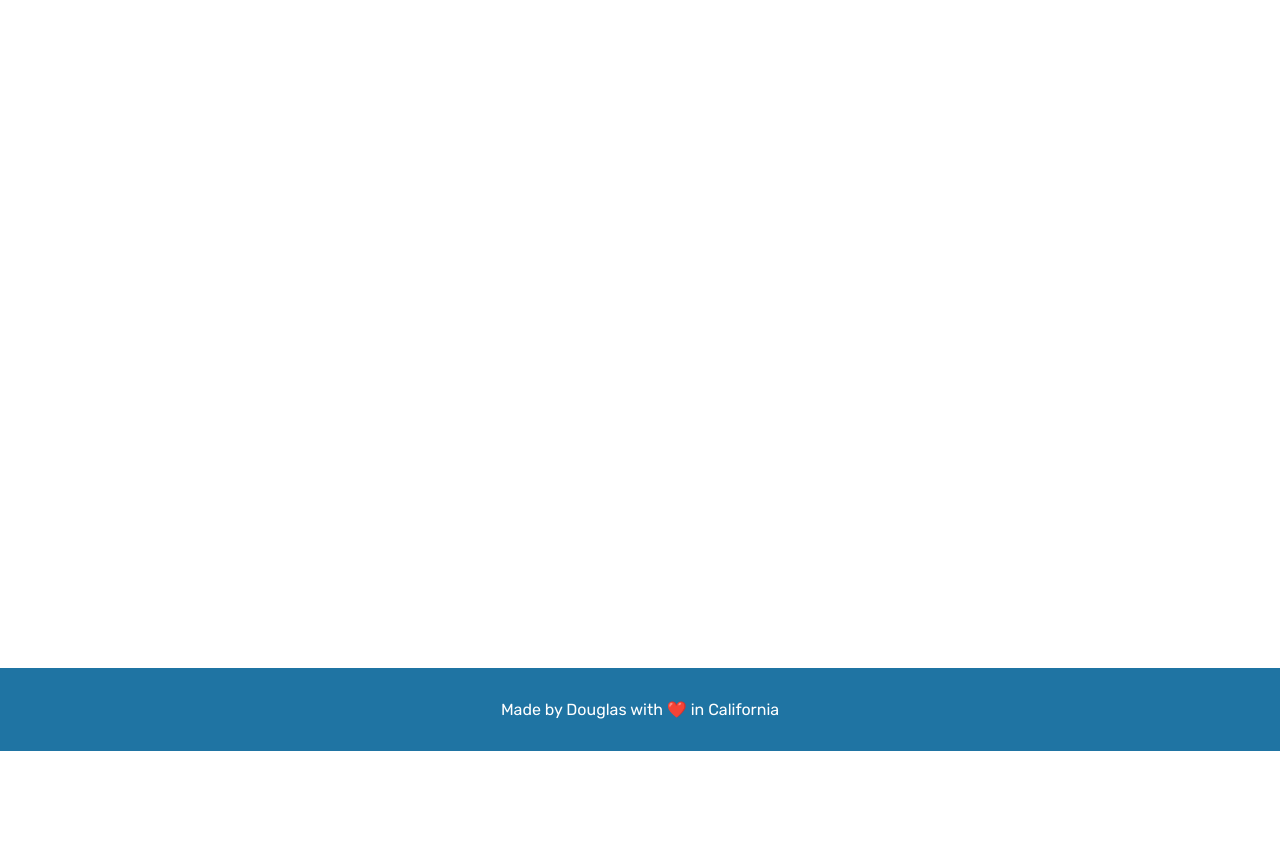
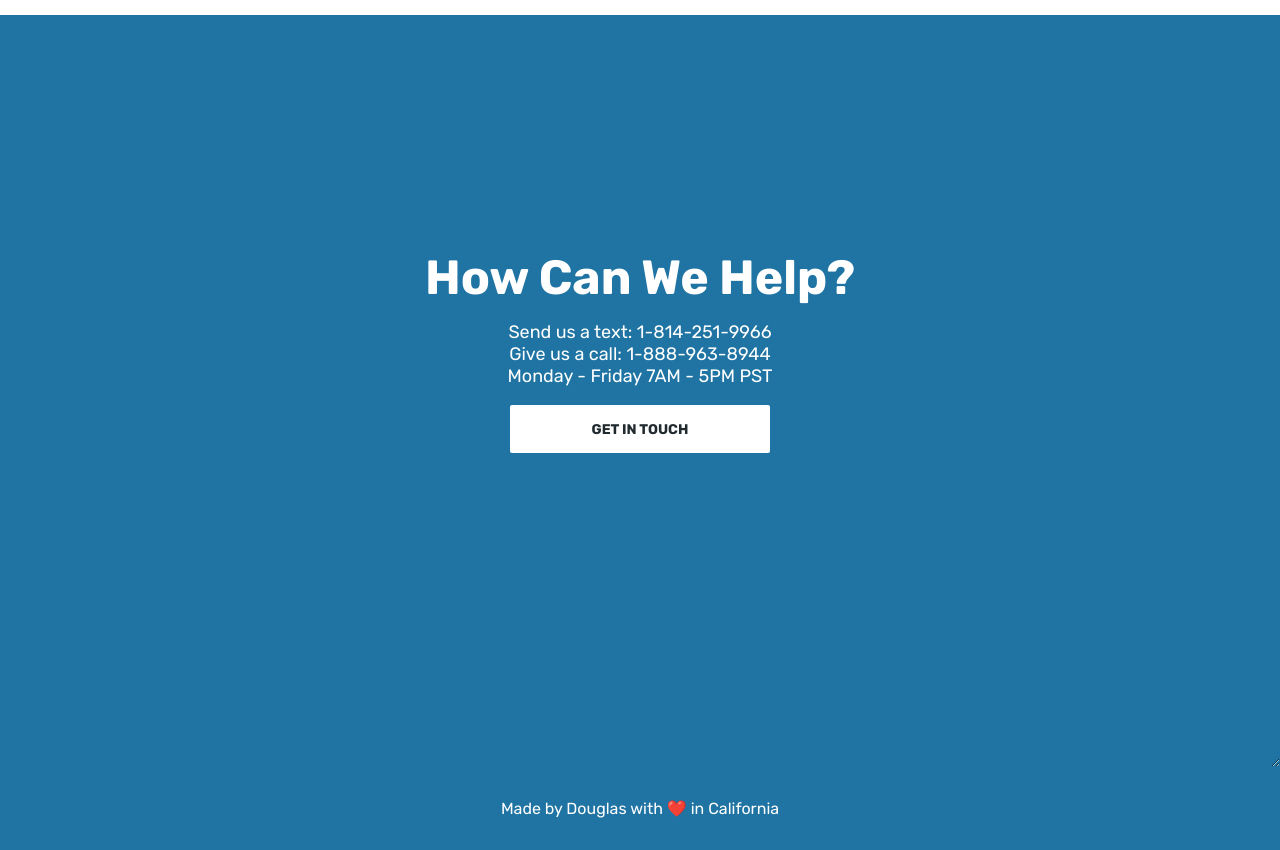
Before and after one commit to MadeByDouglas/footy-birds, a plain HTML site: page contact.html in a window 1280 px wide. Shown: the part 49-899 px from the top of the page. Before the commit the page ends 800 px from the top, so only its background shows below. Drawn offline with Linux system fonts and the light colour scheme.

Commit message:
contact page done

```diff
--- a/contact.html
+++ b/contact.html
@@ -36,8 +36,16 @@
         </nav>
 
         <main>
-            <section>
-
+            <section class="contact">
+                <div class="cardColumn">
+                    <h1>How Can We Help?</h1>
+                    <p class="subtitle" style="font-weight: 400;">
+                        Send us a text: 1-814-251-9966<br>
+                        Give us a call: 1-888-963-8944<br>
+                        Monday - Friday 7AM - 5PM PST
+                    </p>
+                    <button class="button heroButton" style="width: 260px;">get in touch</button>
+                </div>
             </section>
 
         </main>
--- a/css/styles.css
+++ b/css/styles.css
@@ -192,6 +192,15 @@ footer {
     background-color: var(--backgroundAltColor);
 }
 
+.contact {
+    display: grid;
+    place-items: center;
+    resize: both;
+    overflow: auto;
+    background-color: var(--backgroundAltColor);
+    height: 94vh;
+}
+
 /* TEXT STYLES */
 
 p {
```
